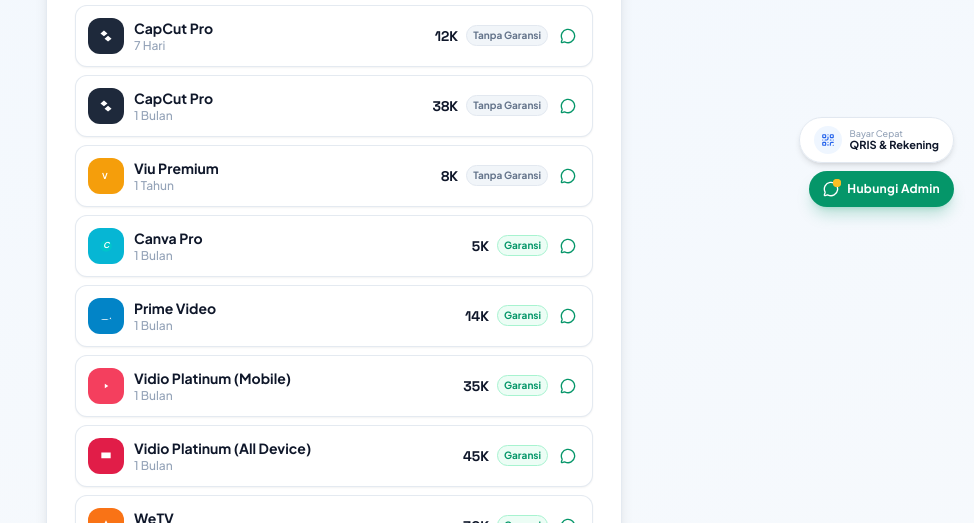
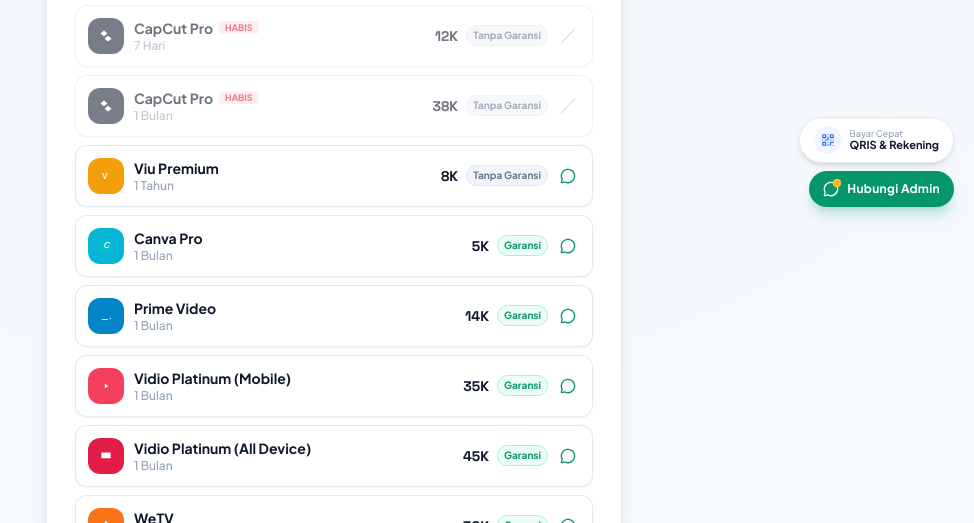
Before and after one commit to raffaeltemp/hargaarbishop, a plain HTML site: page index.html in a window 1280 px wide. Shown: the part 577-1100 px from the top of the page, without its empty margins (306-1280 px from the left). Drawn offline with nearby package versions, Linux system fonts and the light colour scheme.

Commit message:
Quick update via Web Admin Panel

```diff
--- a/index.html
+++ b/index.html
@@ -365,7 +365,7 @@
     "type": "movie",
     "garansi": true,
     "garansiText": "Garansi",
-    "highlight": false,
+    "highlight": true,
     "available": true,
     "iconBg": "bg-slate-900",
     "iconSvg": "<svg class=\"w-3.5 h-3.5 fill-red-600\" viewBox=\"0 0 24 24\"><path d=\"M5.398 0v24c1.826-.37 3.555-.845 5.253-1.425V9.458l5.244 14.542h5.303V0h-5.184v14.542L10.702 0H5.398z\"/></svg>"
@@ -379,7 +379,7 @@
     "garansi": false,
     "garansiText": "Tanpa Garansi",
     "highlight": false,
-    "available": true,
+    "available": false,
     "iconBg": "bg-slate-800",
     "iconSvg": "<svg class=\"w-3.5 h-3.5 fill-white\" viewBox=\"0 0 24 24\"><path d=\"M2.5 7.5L8.5 2.5L14.5 7.5L8.5 12.5L2.5 7.5ZM9.5 16.5L15.5 11.5L21.5 16.5L15.5 21.5L9.5 16.5Z\"/></svg>"
   },
@@ -392,7 +392,7 @@
     "garansi": false,
     "garansiText": "Tanpa Garansi",
     "highlight": false,
-    "available": true,
+    "available": false,
     "iconBg": "bg-slate-800",
     "iconSvg": "<svg class=\"w-3.5 h-3.5 fill-white\" viewBox=\"0 0 24 24\"><path d=\"M2.5 7.5L8.5 2.5L14.5 7.5L8.5 12.5L2.5 7.5ZM9.5 16.5L15.5 11.5L21.5 16.5L15.5 21.5L9.5 16.5Z\"/></svg>"
   },
```
